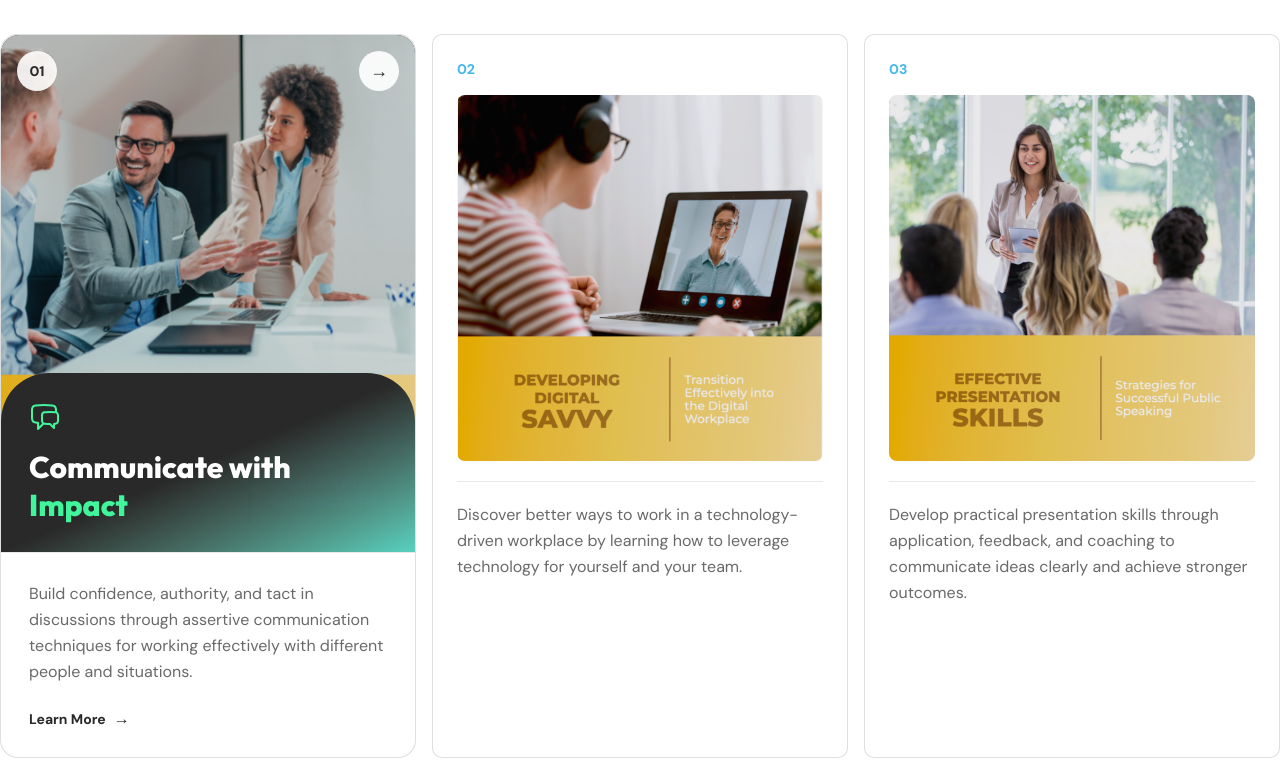
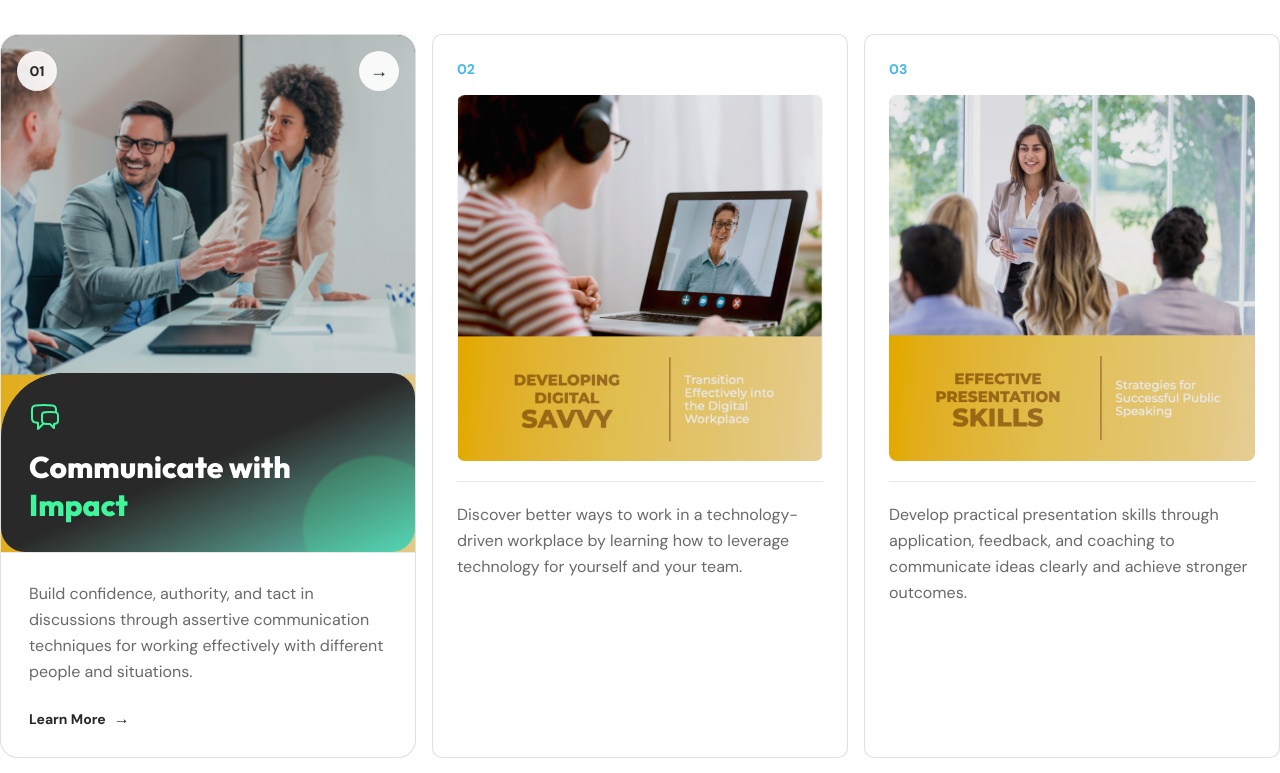
Before and after one commit to gabzy0423/The-Learning-Lab, a Next.js app: page /programs/personal-development in a window 1280 px wide. Shown: the part 491-1264 px from the top of the page. Built offline with nearby package versions, Linux system fonts and the light colour scheme.

Commit message:
Shape Communicate with Impact card panel

```diff
--- a/app/programs/[category]/page.tsx
+++ b/app/programs/[category]/page.tsx
@@ -102,11 +102,14 @@ export default async function CategoryPage({
                       <span aria-hidden="true" className="absolute right-4 top-4 inline-flex size-10 items-center justify-center rounded-full bg-brand-white/90 text-lg font-bold text-brand-charcoal">
                         →
                       </span>
-                      <div className="absolute inset-x-0 bottom-0 rounded-t-[3rem] bg-gradient-to-br from-brand-charcoal via-brand-charcoal to-brand-turquoise/90 p-6 text-brand-white sm:p-7">
-                        <ChatBubbleLeftRightIcon className="size-8 text-brand-mint-green" aria-hidden="true" />
-                        <h3 className="mt-4 max-w-xs font-heading text-2xl font-extrabold leading-tight sm:text-3xl">
-                          Communicate with <span className="text-brand-mint-green">Impact</span>
-                        </h3>
+                      <div className="absolute inset-x-0 bottom-0 isolate overflow-hidden rounded-[4rem_1.5rem_1.5rem_1.5rem] bg-gradient-to-br from-brand-charcoal via-brand-charcoal to-brand-turquoise/90 p-6 text-brand-white before:absolute before:-top-5 before:left-0 before:h-10 before:w-[72%] before:rounded-full before:bg-brand-charcoal sm:p-7">
+                        <span aria-hidden="true" className="pointer-events-none absolute -bottom-12 -right-8 z-0 size-36 rounded-full bg-brand-mint-green/20 blur-[1px]" />
+                        <div className="relative z-10">
+                          <ChatBubbleLeftRightIcon className="size-8 text-brand-mint-green" aria-hidden="true" />
+                          <h3 className="mt-4 max-w-xs font-heading text-2xl font-extrabold leading-tight sm:text-3xl">
+                            Communicate with <span className="text-brand-mint-green">Impact</span>
+                          </h3>
+                        </div>
                       </div>
                     </div>
                     <div className="flex flex-1 flex-col border-t border-brand-charcoal/10 p-6 sm:p-7">
```
Also changed, not shown: 1 other file (tests, documents, lock files or other folders).
